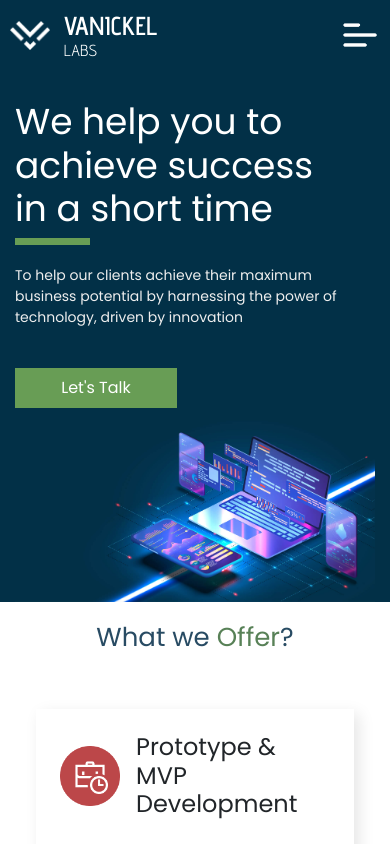
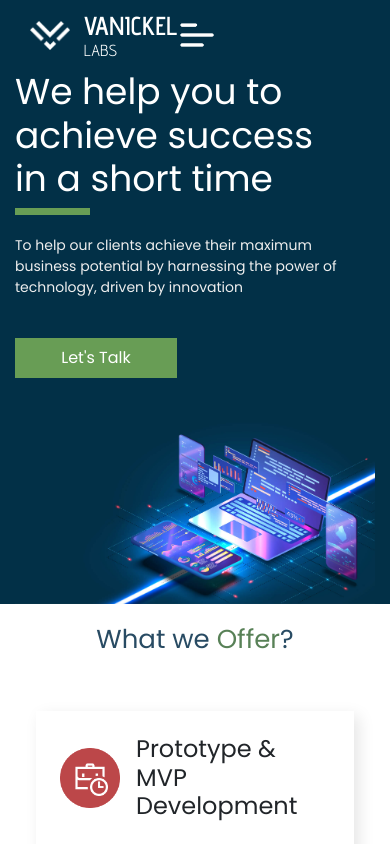
Before and after one commit to vishwaabhinav/vanickel, a React (Create React App) app: page / in a window 390 px wide. Built offline with nearby package versions, Linux system fonts and the light colour scheme.

Commit message:
Content change

```diff
--- a/src/styles/_header_section.scss
+++ b/src/styles/_header_section.scss
@@ -1,8 +1,8 @@
 .header-section_container {
-  // background: url("../assets/headerBg.jpg");
-  // background-repeat: no-repeat;
-  // background-size: 100% 100%;
-  background: #023047;
+  background: url("../assets/headerBg.jpg");
+  background-repeat: no-repeat;
+  background-size: 100% 100%;
+  // background: #023047;
   .header_container {
     padding: 38px 60px;
 
@@ -61,6 +61,10 @@
       // width: 530px;
       color: #fff;
 
+      & > div:nth-child(2) {
+        display: none;
+      }
+
       .we-help_header {
         font-size: 6.4em;
         font-weight: 400;
@@ -90,6 +94,7 @@
         font-size: 2.4em;
         cursor: pointer;
         margin-top: 80px;
+        margin-bottom: 2em;
       }
     }
   }
@@ -164,6 +169,7 @@
     // background: url("../assets/headerBg.jpg");
     // background-repeat: no-repeat;
     // background-size: 100% 100%;
+    background-image: none;
     background: #023047;
     .header_container {
       padding: 10px 0;
@@ -171,12 +177,14 @@
       .header {
         position: relative;
         padding: 0 10px;
+        justify-content: flex-start !important;
 
         .toggler {
           width: 40px;
         }
 
         .logo_container {
+          margin-left: 20px;
           .logo {
             width: 40px;
             height: auto;
@@ -240,7 +248,10 @@
       .content_container {
         // width: 530px;
         color: #fff;
-        padding-top: 3em;
+
+        & > div:nth-child(2) {
+          display: block;
+        }
 
         .we-help_header {
           font-size: 3.6em;
--- a/src/styles/_our-projects.scss
+++ b/src/styles/_our-projects.scss
@@ -12,8 +12,8 @@
   }
 
   .what-we-did-para {
-    width: 65%;
-    font-size: 2.4em;
+    width: 75%;
+    font-size: 2em;
     font-weight: 400;
     margin-bottom: 40px;
   }
```
Also changed, not shown: 1 other file (tests, documents, lock files or other folders).
